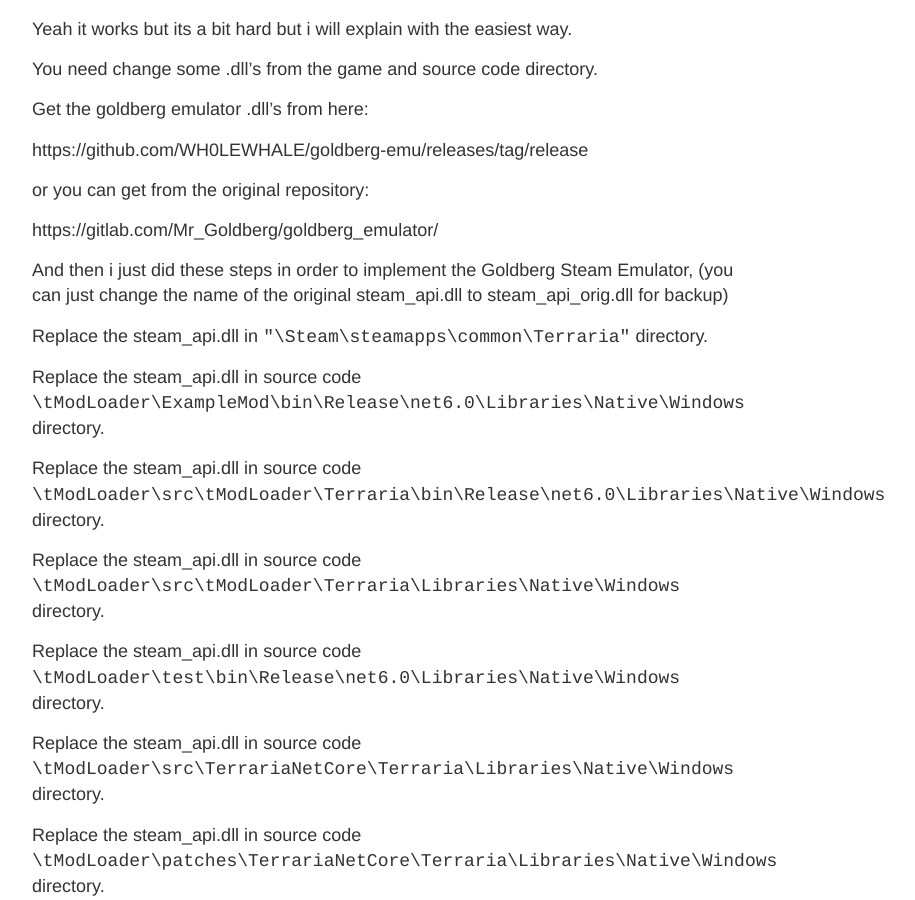
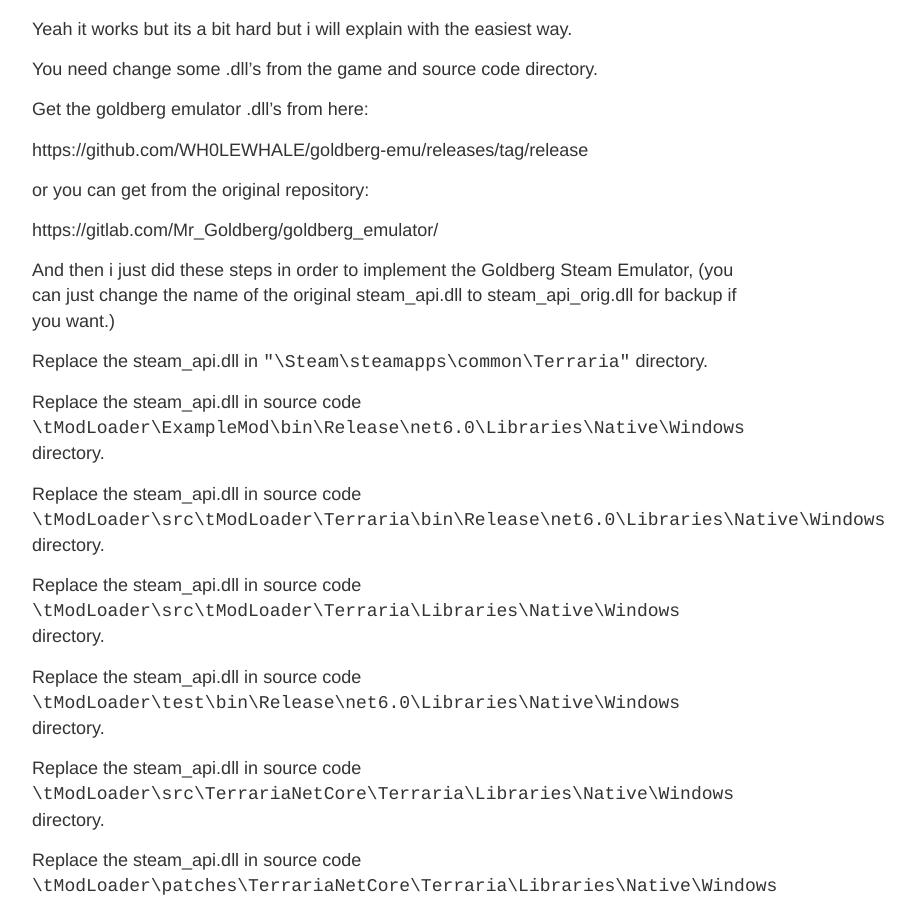
Before and after one commit to AnomaliesGentoolman/AnomaliesGentoolman.github.io, a Jekyll site: the page built from _posts/2024-2-7-compiled-terraria.md, in a window 1280 px wide and 900 px high, scrolled down 1864 px. Shown: the whole window, without its empty margins (248-1163 px from the left). Built offline with Jekyll 4.4.1, drawn with Linux system fonts in a browser that asks for light colours.

Commit message:
Update 2024-2-7-compiled-terraria.md

```diff
--- a/_posts/2024-2-7-compiled-terraria.md
+++ b/_posts/2024-2-7-compiled-terraria.md
@@ -63,7 +63,7 @@
 
 
 And then i just did these steps in order to implement the Goldberg Steam Emulator,
-(you can just change the name of the original steam_api.dll to steam_api_orig.dll for backup)
+(you can just change the name of the original steam_api.dll to steam_api_orig.dll for backup if you want.)
 
 Replace the steam_api.dll in ``"\Steam\steamapps\common\Terraria"`` directory.
 
```
